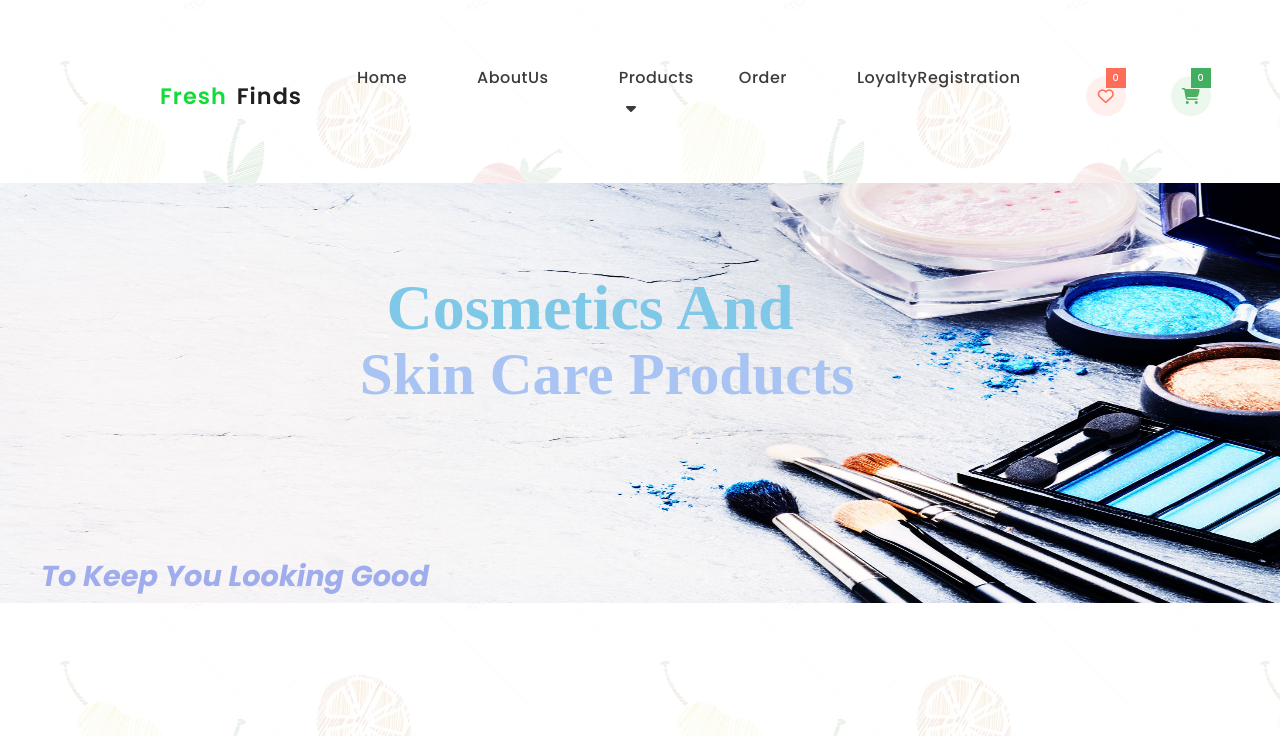
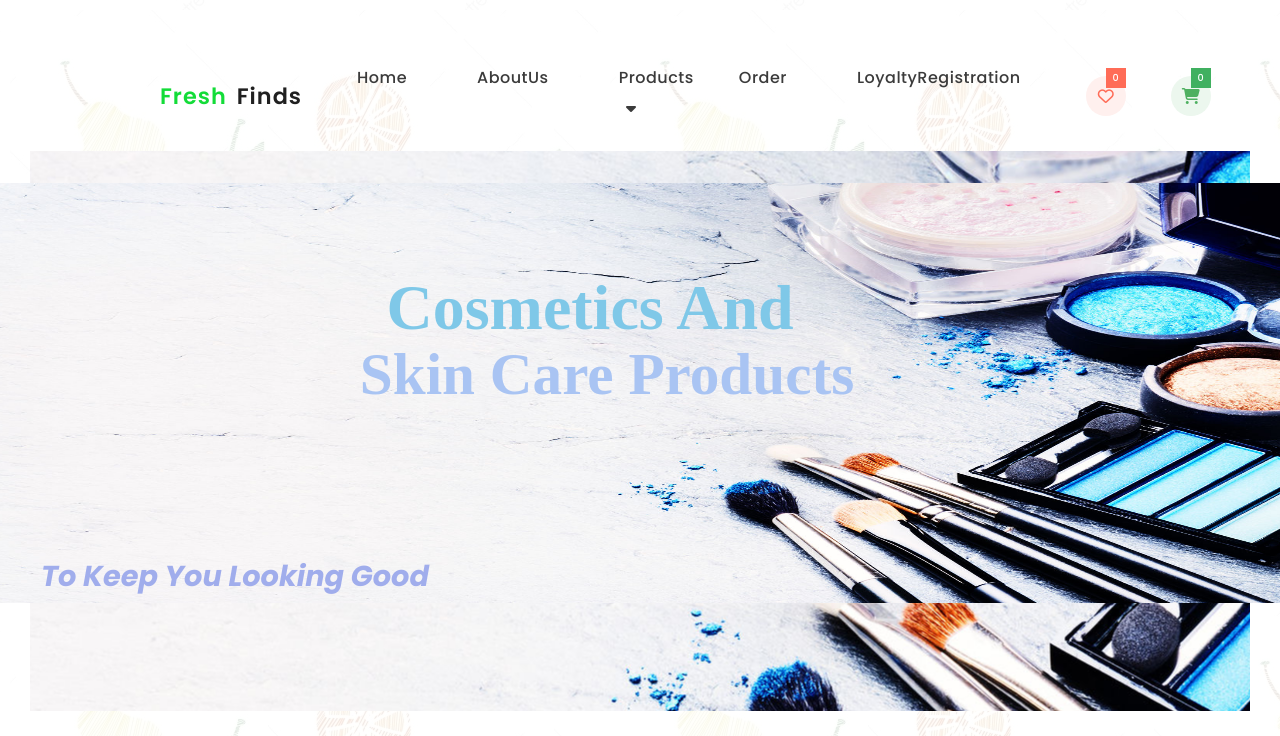
Before and after one commit to Hussain-Fazil/cb012844, a plain HTML site: page Cosmetics.html in a window 1280 px wide. Shown: the top 736 px of the page. Drawn offline with Linux system fonts and the light colour scheme.

Commit message:
Update style5.css

```diff
--- a/style5.css
+++ b/style5.css
@@ -139,7 +139,7 @@ ul li:hover ul.dropdown{
 
 
 .background-container{
-    background: url(../images/3theme.jpg);
+    background: url(3theme.jpg);
     height: 560px;
     width: 1330;
     background-position: center;
```
